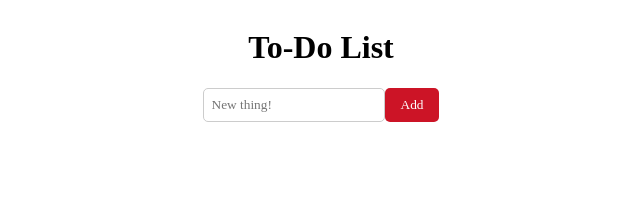
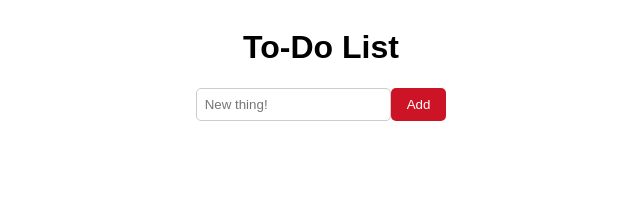
Before and after one commit to pengsterism/to-do-list, a Next.js app: page / in a window 1280 px wide. Shown: the top 220 px of the page, without its empty margins (319-959 px from the left). Built offline with nearby package versions, Linux system fonts and the light colour scheme.

Commit message:
sans serif addition

```diff
--- a/src/app/components/InputForm/InputForm.js
+++ b/src/app/components/InputForm/InputForm.js
@@ -11,7 +11,7 @@ const Input = styled.input`
   padding: 8px;
   border: 1px solid #ccc;
   border-radius: 5px;
-  font-family: Euclid Circular B;
+  font-family: Euclid Circular B, sans-serif;
 `;
 
 const Button = styled.button`
@@ -22,7 +22,7 @@ const Button = styled.button`
   border-radius: 5px;
   cursor: pointer;
   transition: background-color 0.3s;
-  font-family: Euclid Circular B;
+  font-family: Euclid Circular B, sans-serif;
 
   &:hover {
     background-color: #ECBAA8;
--- a/src/app/components/ListItems/ListItems.js
+++ b/src/app/components/ListItems/ListItems.js
@@ -31,7 +31,7 @@ const Button = styled.button`
   display: flex;
   justify-content: space-between;
   background-color: white;
-  font-family: Euclid Circular B;
+  font-family: Euclid Circular B, sans-serif;
 `;
 
 const ButtonContainer = styled.div`
--- a/src/app/components/TodoList/TodoList.js
+++ b/src/app/components/TodoList/TodoList.js
@@ -11,7 +11,7 @@ const MainBody = styled.div`
   display: flex;
   align-items: center;
   justify-content: center;
-  font-family: Euclid Circular B;
+  font-family: Euclid Circular B, sans-serif;
   flex-direction: column;
 `;
 
```
